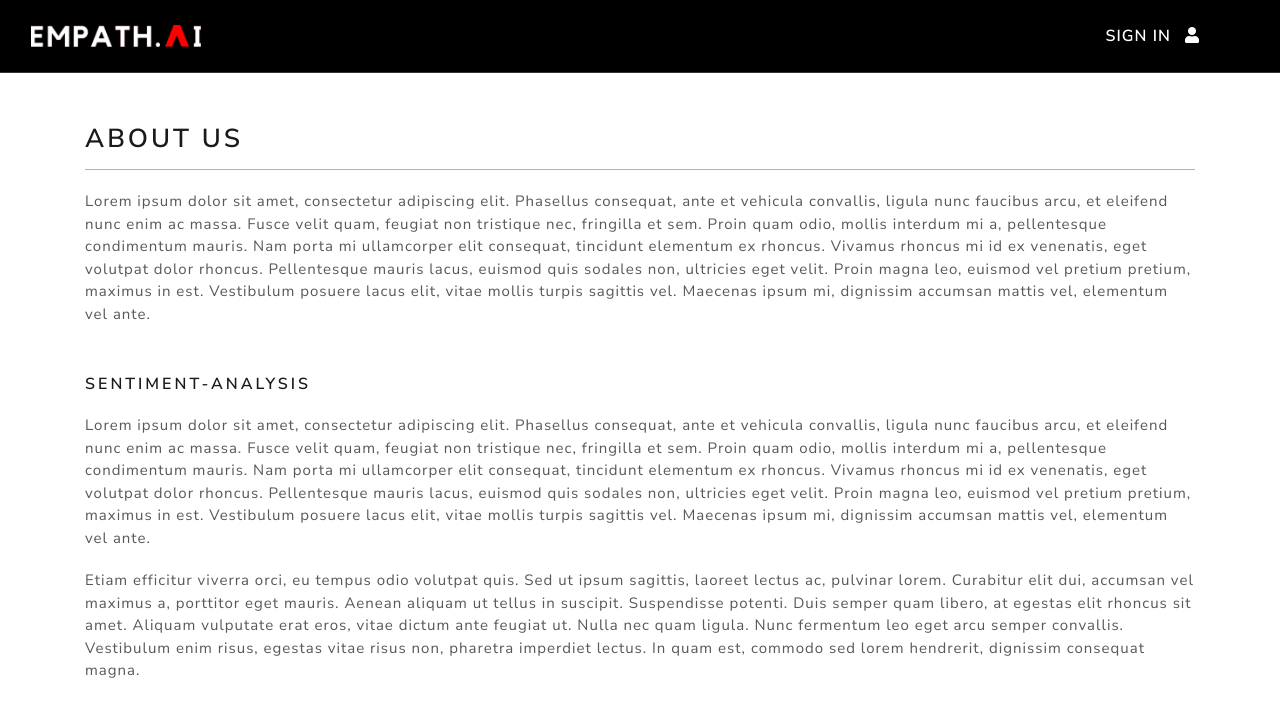
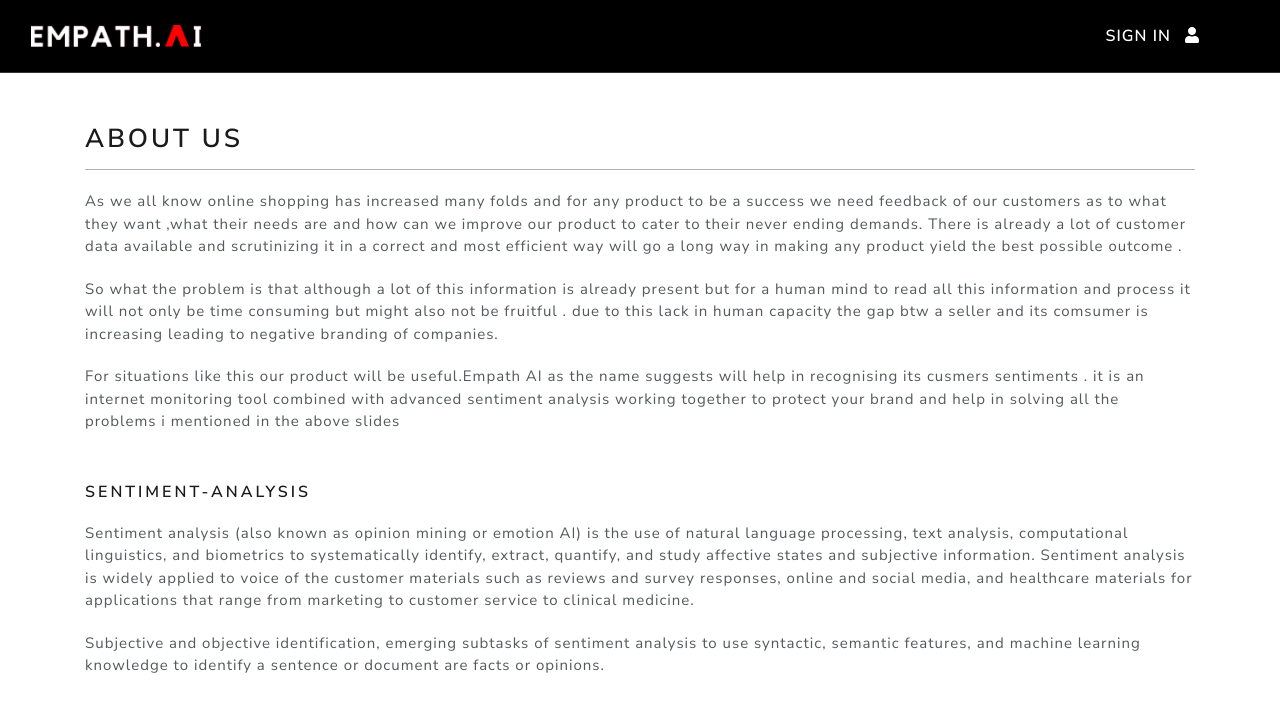
Before and after one commit to Raj-Ailani/empathAI-web, a React (Create React App) app: page /about in a window 1280 px wide. Shown: the top 716 px of the page. Built offline with nearby package versions, Linux system fonts and the light colour scheme; a web font is replaced by a local one.

Commit message:
Added footer component but not used

```diff
--- /dev/null
+++ b/src/components/Footer.js
@@ -0,0 +1,16 @@
+import React from 'react'
+import { Container } from 'react-bootstrap'
+
+const Footer = () => {
+    return (
+        <Container id='footer' fluid>
+
+                <h5>Developed By:-</h5>
+                <h5>Raj Ailani</h5>
+
+
+        </Container>
+    )
+}
+
+export default Footer
--- a/src/components/Main.js
+++ b/src/components/Main.js
@@ -10,6 +10,7 @@ import ProductList from '../screens/ProductList';
 import ProductAdminScreen from '../screens/ProductAdminScreen';
 import AddProduct from '../screens/AddProduct';
 import UnderConstruction from './UnderConstruction';
+import Footer from './Footer';
 
 const Main = () => {
     return (
--- a/src/index.css
+++ b/src/index.css
@@ -233,6 +233,16 @@ body {
   text-transform: none;
 }
 
+#footer {
+  background-color: rgb(211, 211, 211);
+  height: 100px;
+  padding: 20px;
+}
+
+#footer-content h5 {
+  font-size: 14px;
+}
+
 @media (max-width: 768px) {
   .nav-item {
     margin-top: 20px;
--- a/src/screens/AboutScreen.js
+++ b/src/screens/AboutScreen.js
@@ -9,30 +9,35 @@ const AboutScreen = () => {
                     About Us
                 </h3>
                 <p>
-                Lorem ipsum dolor sit amet, consectetur adipiscing elit. Phasellus consequat, ante et vehicula convallis, ligula nunc faucibus arcu, et eleifend nunc enim ac massa. Fusce velit quam, feugiat non tristique nec, fringilla et sem. Proin quam odio, mollis interdum mi a, pellentesque condimentum mauris. Nam porta mi ullamcorper elit consequat, tincidunt elementum ex rhoncus. Vivamus rhoncus mi id ex venenatis, eget volutpat dolor rhoncus. Pellentesque mauris
-                lacus, euismod quis sodales non, ultricies eget velit. Proin magna leo,
-                 euismod vel pretium pretium, maximus in est. Vestibulum posuere lacus elit,
-                 vitae mollis turpis sagittis vel. Maecenas ipsum mi, dignissim accumsan mattis vel, elementum vel ante.
+                As we all know online shopping has increased many folds  and for any product to be a  success we need feedback of our
+                customers as to what they want ,what their needs are and how can we improve our product  to cater to  their never ending demands.
+                There is already a lot of customer data available and scrutinizing it in a correct and most efficient way will go a
+                long way in making any product yield the best possible outcome .
                 </p>
-
+                <p>
+                So what the problem is that although a lot of this information is already present but for a human mind to read all this information and process it will not only be time consuming but might also not be fruitful .
+                due to this  lack in  human capacity the gap btw a seller and its comsumer is increasing leading to negative branding of companies.
+                </p>
+                <p>
+                For  situations like this  our product will be useful.
+                <strong>Empath AI</strong> as the name suggests will help in recognising its cusmers sentiments . it is an internet monitoring tool combined with advanced sentiment analysis
+                working together to protect your brand and help in solving all the problems i mentioned in the above slides
+                </p>
 
                 <h5>
                     Sentiment-Analysis
                 </h5>
                 <p>
-                Lorem ipsum dolor sit amet, consectetur adipiscing elit. Phasellus consequat, ante et vehicula convallis, ligula nunc faucibus arcu, et eleifend nunc enim ac massa. Fusce velit quam, feugiat non tristique nec, fringilla et sem. Proin quam odio, mollis interdum mi a, pellentesque condimentum mauris. Nam porta mi ullamcorper elit consequat, tincidunt elementum ex rhoncus. Vivamus rhoncus mi id ex venenatis, eget volutpat dolor rhoncus. Pellentesque mauris
-                lacus, euismod quis sodales non, ultricies eget velit. Proin magna leo,
-                 euismod vel pretium pretium, maximus in est. Vestibulum posuere lacus elit,
-                 vitae mollis turpis sagittis vel. Maecenas ipsum mi, dignissim accumsan mattis vel, elementum vel ante.
+                Sentiment analysis (also known as opinion mining or emotion AI) is the use of natural language processing, text analysis,
+                computational linguistics, and biometrics to systematically identify, extract, quantify, and study affective states and
+                subjective information. Sentiment analysis is widely applied to voice of the customer materials such as reviews and survey
+                responses, online and social media, and healthcare materials for applications that range from marketing to customer service to
+                 clinical medicine.
                 </p>
                 <p>
-                Etiam efficitur viverra orci, eu tempus odio volutpat quis. Sed ut ipsum sagittis,
-                laoreet lectus ac, pulvinar lorem. Curabitur elit dui, accumsan vel maximus a, porttitor eget mauris.
-                Aenean aliquam ut tellus in suscipit. Suspendisse potenti. Duis semper quam libero, at egestas elit rhoncus
-                sit amet. Aliquam vulputate erat eros, vitae dictum ante feugiat ut. Nulla nec quam ligula. Nunc fermentum
-                leo eget arcu semper convallis. Vestibulum enim risus, egestas vitae risus non, pharetra imperdiet lectus.
-                In quam est, commodo sed lorem hendrerit, dignissim consequat magna.
-                </p>
+                Subjective and objective identification, emerging subtasks of sentiment analysis to use syntactic, semantic features,
+                and machine learning knowledge to identify a sentence or document are facts or opinions.
+                    </p>
             </Container>
         </div>
     )
```
